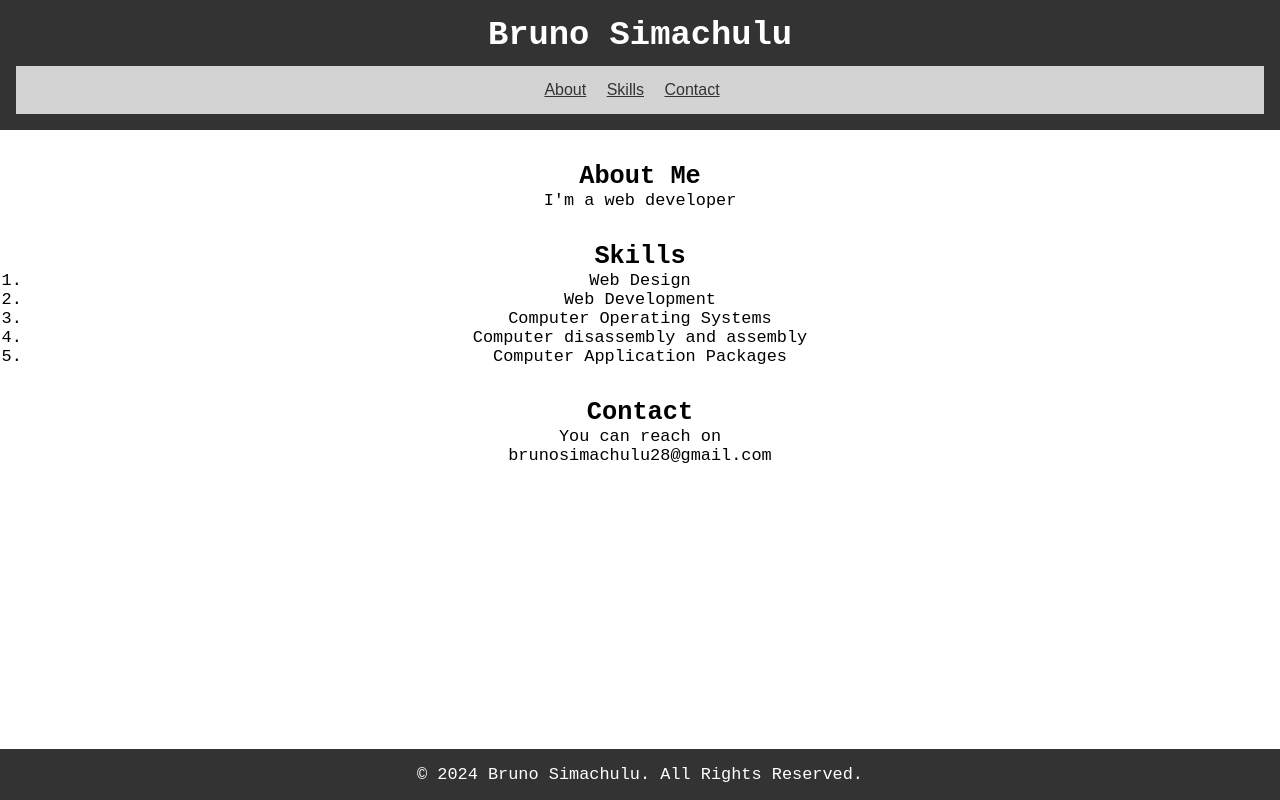
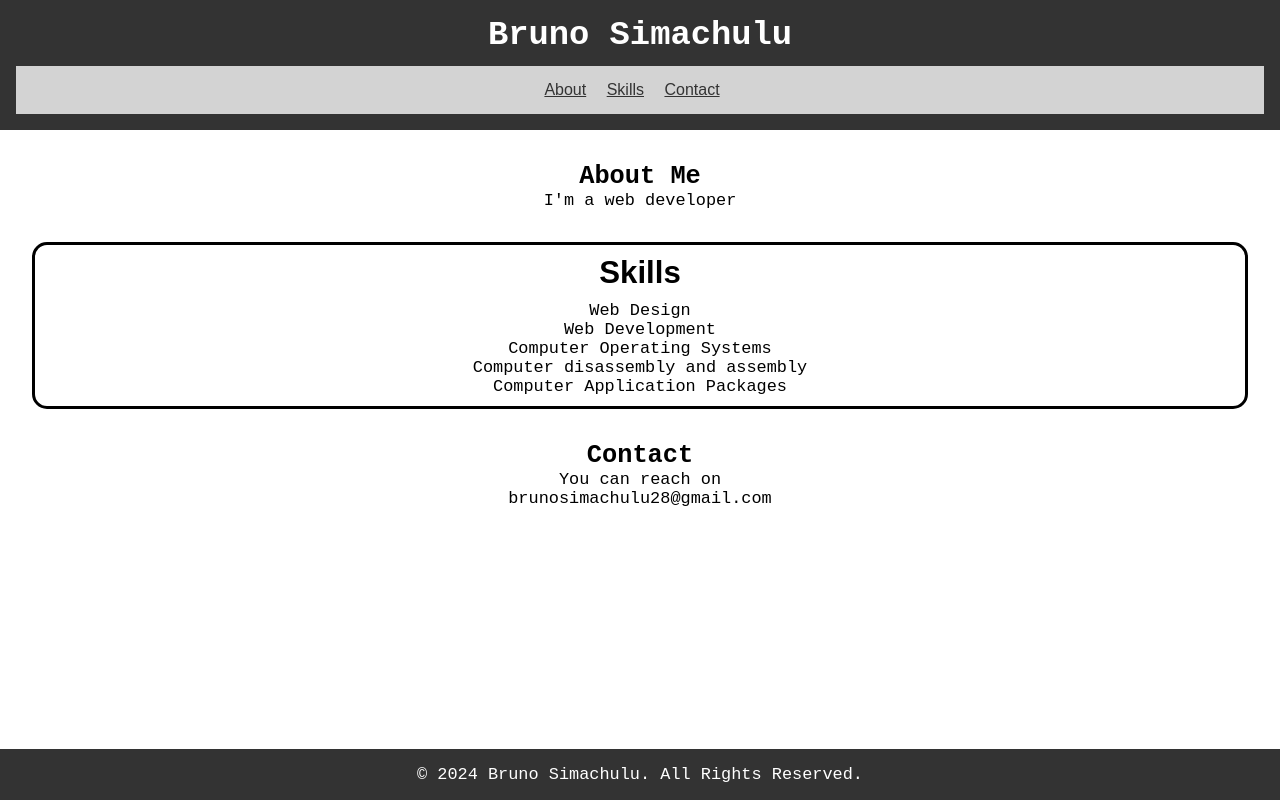
Before and after one commit to Br28/portfolio-site-plp, a plain HTML site: page index.html in a window 1280 px wide. Drawn offline with Linux system fonts and the light colour scheme.

Commit message:
styled the skills sections

```diff
--- a/index.html
+++ b/index.html
@@ -19,11 +19,11 @@
       </nav>
     </header>
     <main>
-      <section id="about">
+      <section id="about" class="about-me">
         <h2>About Me</h2>
         <p>I'm a web developer</p>
       </section>
-      <section id="skills">
+      <section id="skills" class="skills">
         <h2>Skills</h2>
         <div class="skills-item">
           <ol>
--- a/styles.css
+++ b/styles.css
@@ -9,6 +9,7 @@ body {
   text-align: center;
 }
 
+/* Header section */
 header {
   background-color: #333;
   color: white;
@@ -41,12 +42,28 @@ nav ul li a {
   font-weight: 500;
 }
 
+/* Main section */
 main {
   padding: 2rem;
 }
 
 section {
   margin-bottom: 2rem;
+}
+
+.skills {
+  border: 3px solid black;
+  padding: 10px;
+  border-radius: 15px;
+}
+
+.skills h2 {
+  font-family: Arial, Helvetica, sans-serif;
+  margin-bottom: 10px;
+}
+
+.skills-item ol {
+  list-style-type: none;
 }
 
 footer {
```
